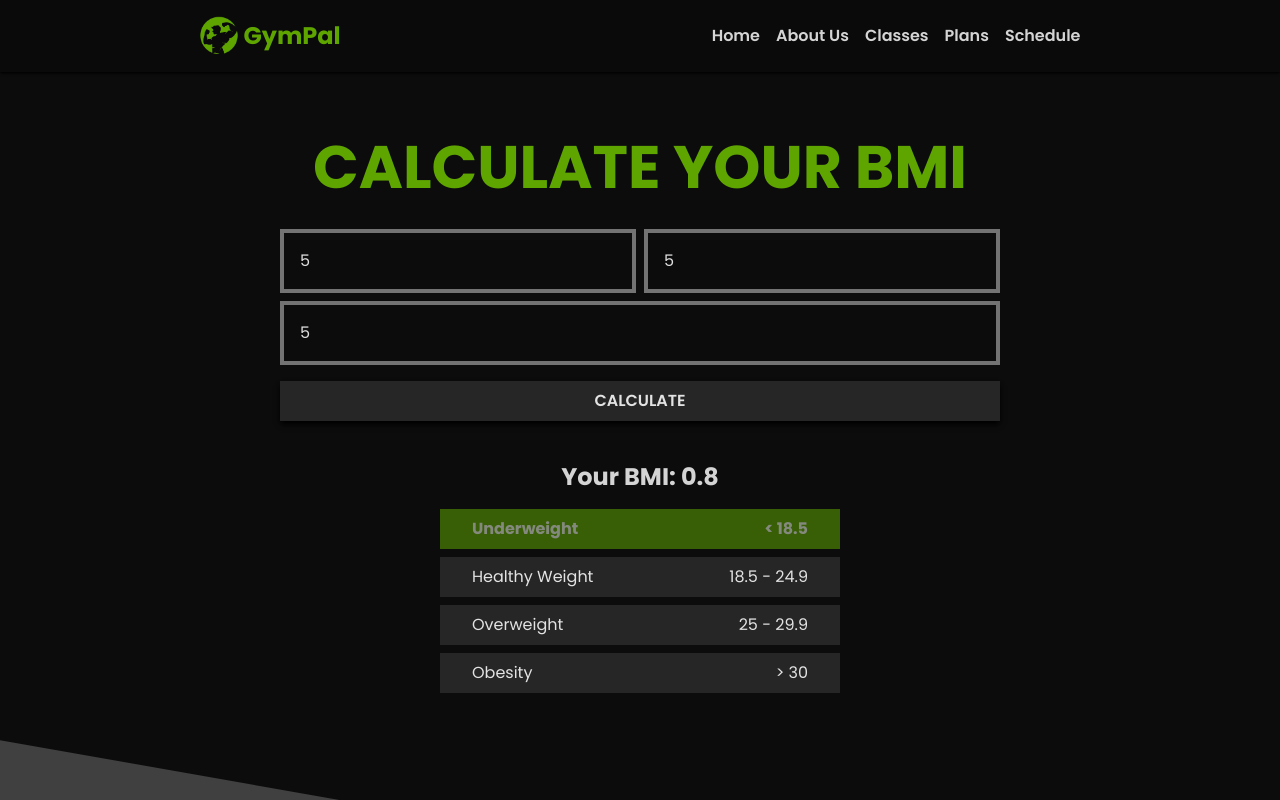
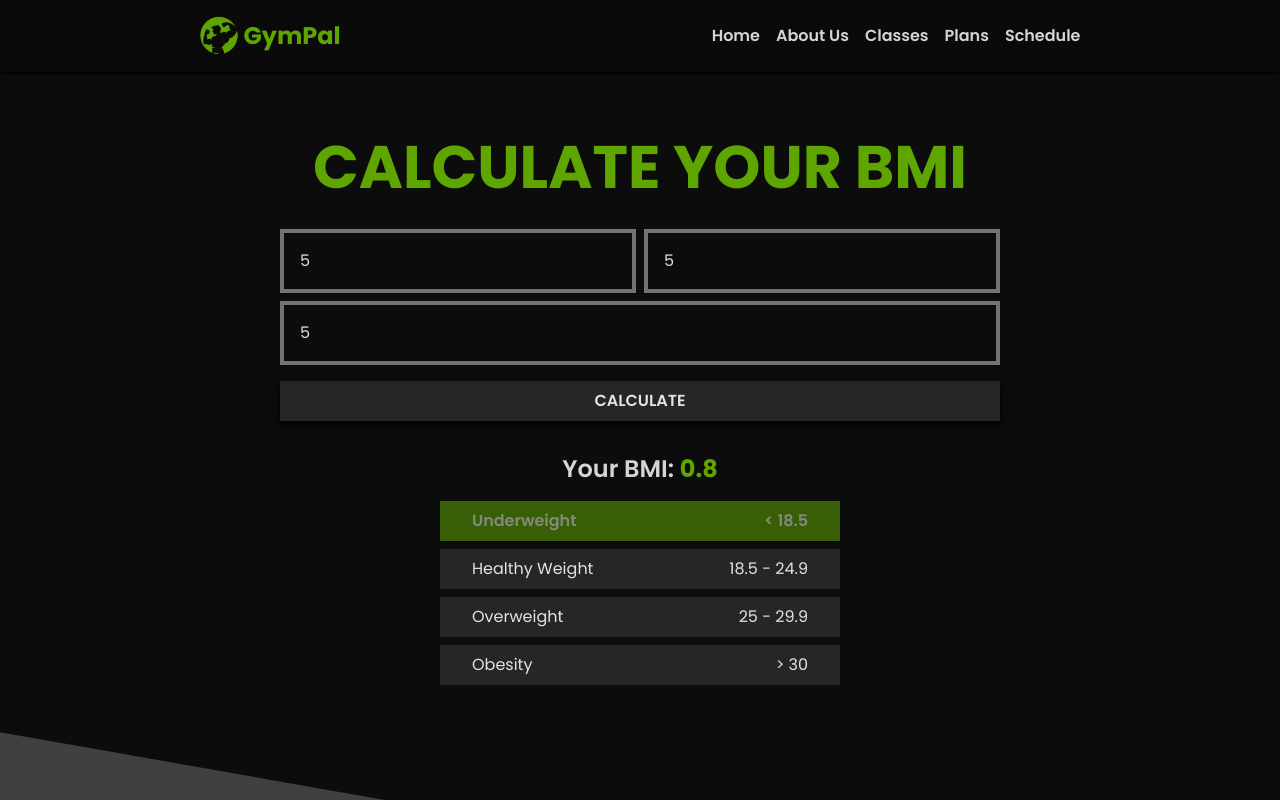
Before and after one commit to michelezedda/gympal, a React (Vite) app: page / in a window 1280 px wide. Both pictures are taken after typing "5", "5", "5" into the empty fields and a click on the button "CALCULATE". Shown: the part 4476-5276 px from the top of the page. Built offline with nearby package versions, Linux system fonts and the light colour scheme; a web font is replaced by a local one.

Commit message:
color and text-size adjusted

```diff
--- a/src/components/BMICalculator.jsx
+++ b/src/components/BMICalculator.jsx
@@ -80,16 +80,17 @@ function BMICalculator() {
             >
               CALCULATE
             </button>
-            {BMI && (
+          </form>
+          {BMI ? (
             <div className="mt-4 flex flex-col justify-center items-center">
-                <h4 className="my-4 text-2xl font-bold text-neutral-300">
-                  Your BMI: {BMI}
+              <h4 className="my-4 text-2xl font-semibold text-neutral-300">
+                Your BMI: <span className="font-bold text-lime-600">{BMI}</span>
               </h4>
               <div className="flex flex-col w-100 gap-2">
                 <p
                   className={`py-2 px-8 flex justify-between ${
                     BMI < 18.5
-                        ? "bg-lime-600 animate-pulse font-bold"
+                      ? "bg-lime-600 animate-pulse font-semibold"
                       : "bg-neutral-800"
                   }`}
                 >
@@ -98,7 +99,7 @@ function BMICalculator() {
                 <p
                   className={`py-2 px-8 flex justify-between ${
                     BMI >= 18.5 && BMI <= 24.9
-                        ? "bg-lime-600 animate-pulse font-bold"
+                      ? "bg-lime-600 animate-pulse font-semibold"
                       : "bg-neutral-800"
                   }`}
                 >
@@ -107,7 +108,7 @@ function BMICalculator() {
                 <p
                   className={`py-2 px-8 flex justify-between ${
                     BMI <= 25 && BMI >= 29.9
-                        ? "bg-lime-600 animate-pulse font-bold"
+                      ? "bg-lime-600 animate-pulse font-semibold"
                       : "bg-neutral-800"
                   }`}
                 >
@@ -116,7 +117,7 @@ function BMICalculator() {
                 <p
                   className={`py-2 px-8 flex justify-between ${
                     BMI >= 30
-                        ? "bg-lime-600 animate-pulse font-bold"
+                      ? "bg-lime-600 animate-pulse font-semibold"
                       : "bg-neutral-800"
                   }`}
                 >
@@ -124,8 +125,7 @@ function BMICalculator() {
                 </p>
               </div>
             </div>
-            )}
-          </form>
+          ) : null}
         </div>
       </div>
     </>
```
Lines whose indentation alone changed are shown as unchanged.
